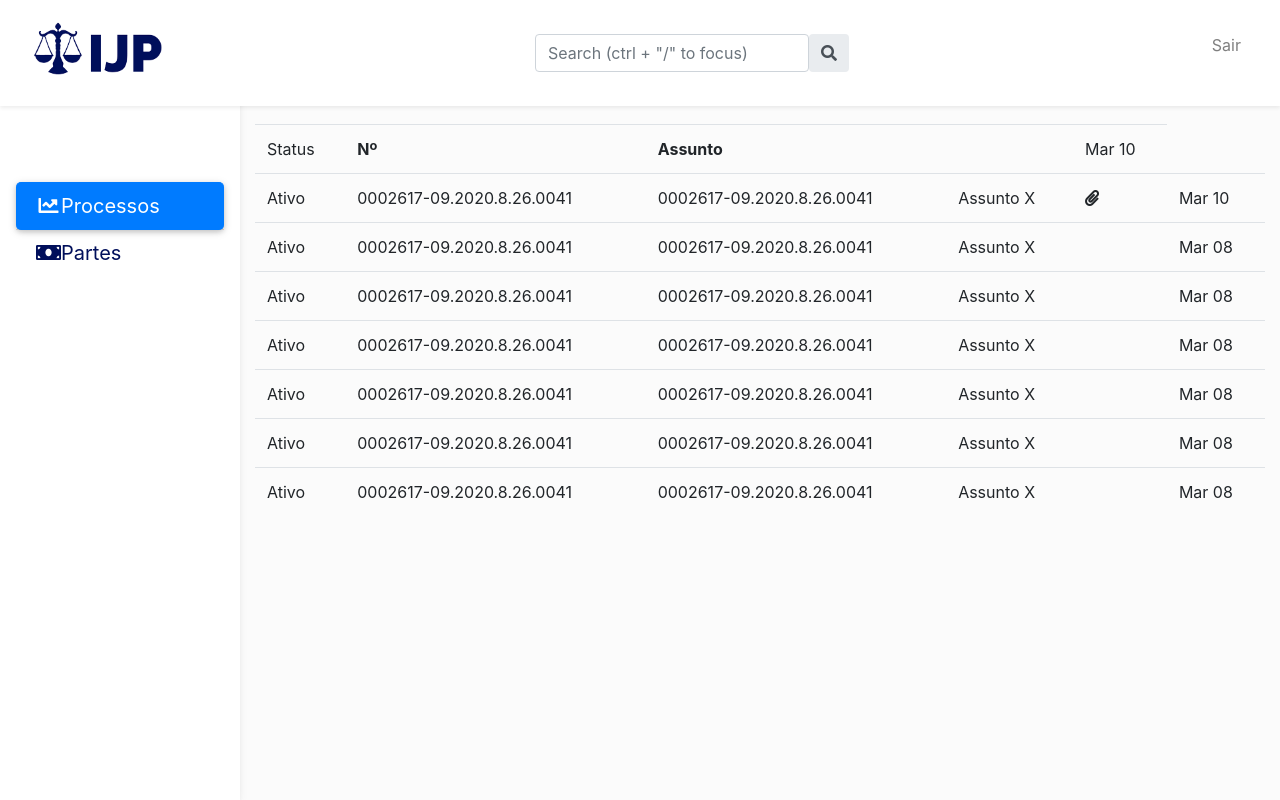
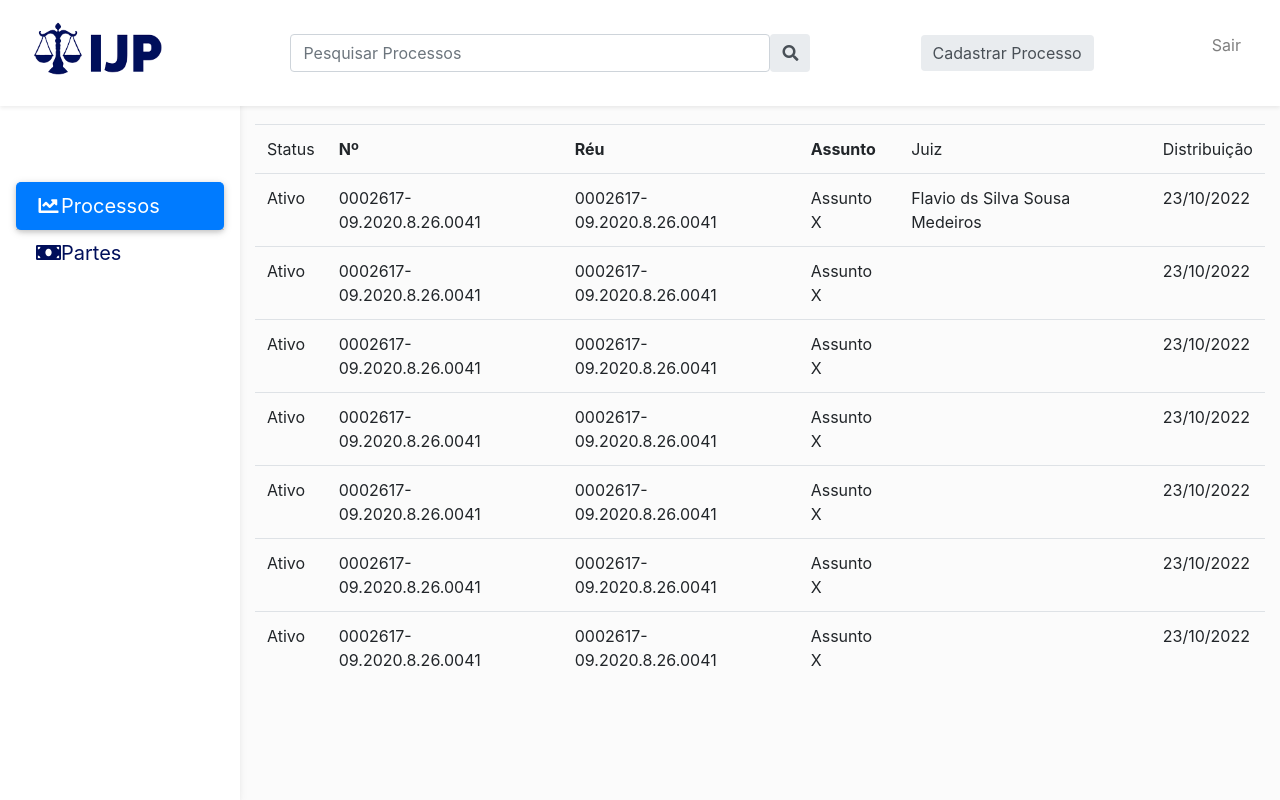
Before and after one commit to vitornt22/juridical-informations, a Django app: page / in a window 1280 px wide. Run offline with Django 4.2, Linux system fonts and the light colour scheme; some libraries are stand-ins or nearby versions.

Commit message:
change into code

```diff
--- a/process/urls.py
+++ b/process/urls.py
@@ -6,5 +6,8 @@ from . import views
 
 app_name = 'process'
 urlpatterns = [
-    path('', views.ProcessList.as_view(), name='processList'),
+    path('', views.ProcessList.as_view(), name='list'),
+    path('processo/register', views.ProcessDetails.as_view(), name='register'),
+    path('processo/<int:id>', views.ProcessDetails.as_view(), name='detail'),
+    path('processo/<int:id>', views.ProcessDelete.as_view(), name='delete')
 ]
--- a/process/views/admin_processes_views.py
+++ b/process/views/admin_processes_views.py
@@ -13,7 +13,8 @@ from process.models import Process
 class ProcessDetails(View):
 
     def render_process(self, form):
-        return render(self.request, 'admin/processDetail.html', context={'form': form, 'active': 1})
+        #html = 'adm/processDetail' if form is not None else 'adm/processRegister'
+        return render(self.request, 'adm/processRegister.html', context={'form': form, 'active': 1})
 
     def get_process(self, id=None):
         process = None
@@ -29,7 +30,8 @@ class ProcessDetails(View):
 
     def get(self, request, id=None):
         process = self.get_process(id)
-        form = ProcessForm(instance=process)
+        form = ProcessForm(instance=process or None)
+        print("FORM is : ", form)
         return self.render_process(form)
 
     def post(self, request, id=None):
@@ -62,12 +64,12 @@ class ProcessList(ListView):
     template_name = 'adm/processList.html'
 
     def get_queryset(self, *args, **kwargs):
-       # search= self.request.query_param.get
+        # search= self.request.query_param.get
         qs = super().get_queryset(*args, **kwargs)
 
         return qs
 
     def get_context_data(self, *args, **kwargs):
         ctx = super().get_context_data(*args, **kwargs)
-        ctx.update({"active": 1})
+        ctx.update({"active": 1, 'tag': 'Processo'})
         return ctx
--- a/templates/adm/baseAdmin.html
+++ b/templates/adm/baseAdmin.html
@@ -59,10 +59,13 @@
         </a>
         <!-- Search form -->
         <form class="d-none d-md-flex input-group w-auto my-auto">
-          <input autocomplete="off" type="search" class="form-control rounded"
-            placeholder='Search (ctrl + "/" to focus)' style="min-width: 225px;" />
+          <input name="search" autocomplete="off" type="search" class="form-control rounded"
+            placeholder='Pesquisar {{tag}}s' style="min-width: 10px; width:60vh;" />
           <span class="input-group-text border-0"><i class="fas fa-search"></i></span>
         </form>
+        {% block button %}
+
+        {% endblock button %}
 
         <!-- Right links -->
         <ul class="navbar-nav ms-auto d-flex flex-row">
--- a/templates/adm/processList.html
+++ b/templates/adm/processList.html
@@ -1,4 +1,10 @@
 {% extends 'adm/baseAdmin.html' %}
+
+{%block button%}
+<form method="GET" class="d-none d-md-flex input-group w-auto my-auto">
+  <a href="{%url 'process:register'  %}" type="button" class="btn input-group-text border-0">Cadastrar {{tag}}</a>
+</form>
+{% endblock %}
 
 {%block content%}
 <table class="table table-stripped">
@@ -6,17 +12,18 @@
       <tr>
         <td>Status</td>
         <td><b>Nº</b></td>
+        <td><b>Réu</b></td>
         <td><b>Assunto</b></td>
-        <td></td>
-        <td>Mar 10</td>
+        <td>Juiz</td>
+        <td>Distribuição</td>
       </tr>
       <tr>
         <td>Ativo</td>
         <td>0002617-09.2020.8.26.0041</td>
         <td>0002617-09.2020.8.26.0041</td>
         <td>Assunto X</td>
-        <td><i class="fa fa-paperclip"></i></td>
-        <td>Mar 10</td>
+        <td></i>Flavio ds Silva Sousa Medeiros</td>
+        <td>23/10/2022</td>
       </tr>
       <tr>
         <td>Ativo</td>
@@ -24,7 +31,7 @@
         <td>0002617-09.2020.8.26.0041</td>
         <td>Assunto X</td>
         <td></td>
-        <td>Mar 08</td>
+        <td>23/10/2022</td>
       </tr>
       <tr>
         <td>Ativo</td>
@@ -32,7 +39,7 @@
         <td>0002617-09.2020.8.26.0041</td>
         <td>Assunto X</td>
         <td></td>
-        <td>Mar 08</td>
+        <td>23/10/2022</td>
       </tr>
       <tr>
         <td>Ativo</td>
@@ -40,7 +47,7 @@
         <td>0002617-09.2020.8.26.0041</td>
         <td>Assunto X</td>
         <td></td>
-        <td>Mar 08</td>
+        <td>23/10/2022</td>
       </tr>
       <tr>
         <td>Ativo</td>
@@ -48,7 +55,7 @@
         <td>0002617-09.2020.8.26.0041</td>
         <td>Assunto X</td>
         <td></td>
-        <td>Mar 08</td>
+        <td>23/10/2022</td>
       </tr>
       <tr>
         <td>Ativo</td>
@@ -56,7 +63,7 @@
         <td>0002617-09.2020.8.26.0041</td>
         <td>Assunto X</td>
         <td></td>
-        <td>Mar 08</td>
+        <td>23/10/2022</td>
       </tr>
       <tr>
         <td>Ativo</td>
@@ -64,7 +71,7 @@
         <td>0002617-09.2020.8.26.0041</td>
         <td>Assunto X</td>
         <td></td>
-        <td>Mar 08</td>
+        <td>23/10/2022</td>
       </tr>
 
     </tbody>
```
Also changed, not shown: templates/adm/processRegister.html (added, +11 -0 lines).
